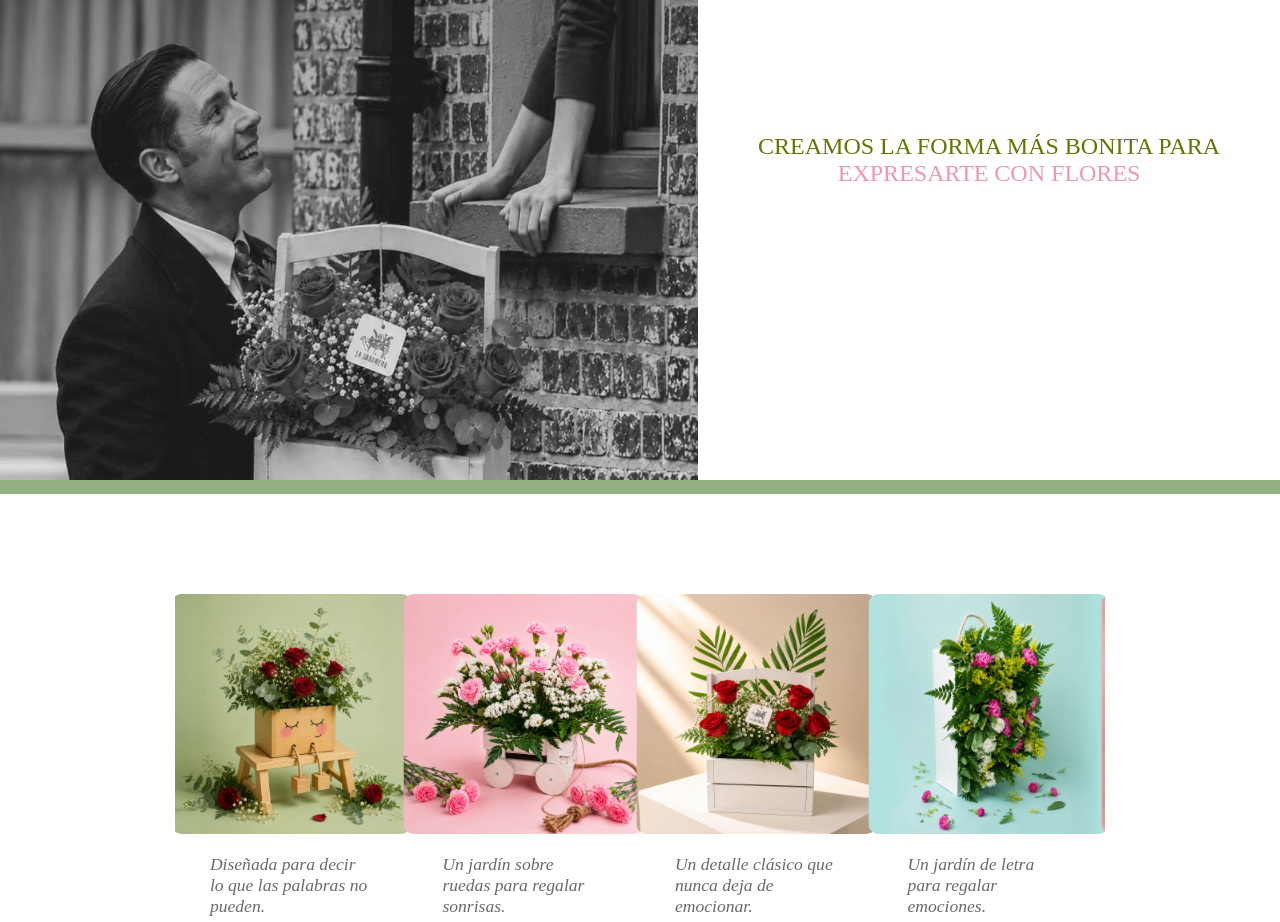
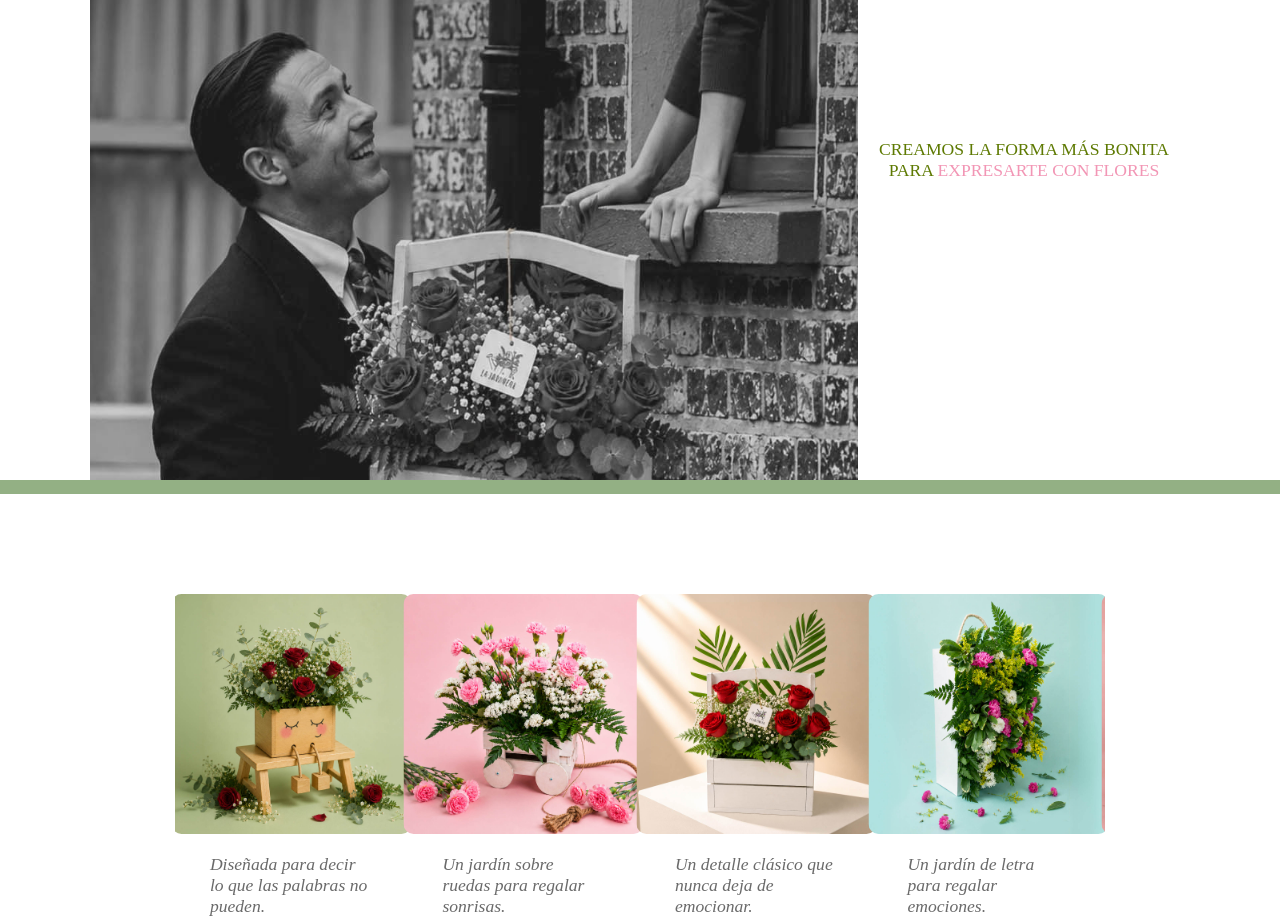
Before and after one commit to DenisChavez/jardinera, a React (Vite) app: page / in a window 1280 px wide. Shown: the part 960-1882 px from the top of the page. Built offline with nearby package versions, Linux system fonts and the light colour scheme; a web font is replaced by a local one.

Commit message:
fix: texto del eslogan

```diff
--- a/src/assets/styles/components.css
+++ b/src/assets/styles/components.css
@@ -156,10 +156,10 @@
     height: 100%;
 }
 .eslogan p{
-    width: 50%;
+    width: 26%;
     color: #ffffff;
     margin: 0;
-    font-size: 1.5rem;
+    font-size: 1.1rem;
     z-index: 1000;
     text-align: center;
 }
@@ -397,7 +397,7 @@
         min-width: 25%;
     }
     .contact .banner-cintillo{
-        height: 25vh;
+        height: 34vh;
     }
     .contact .p-absolute{
         position: absolute;
```
